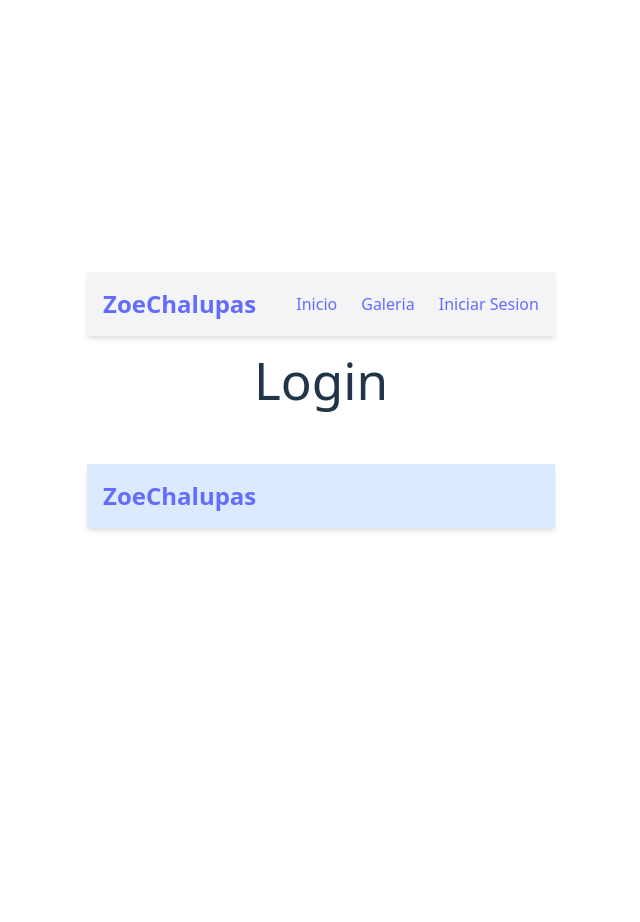
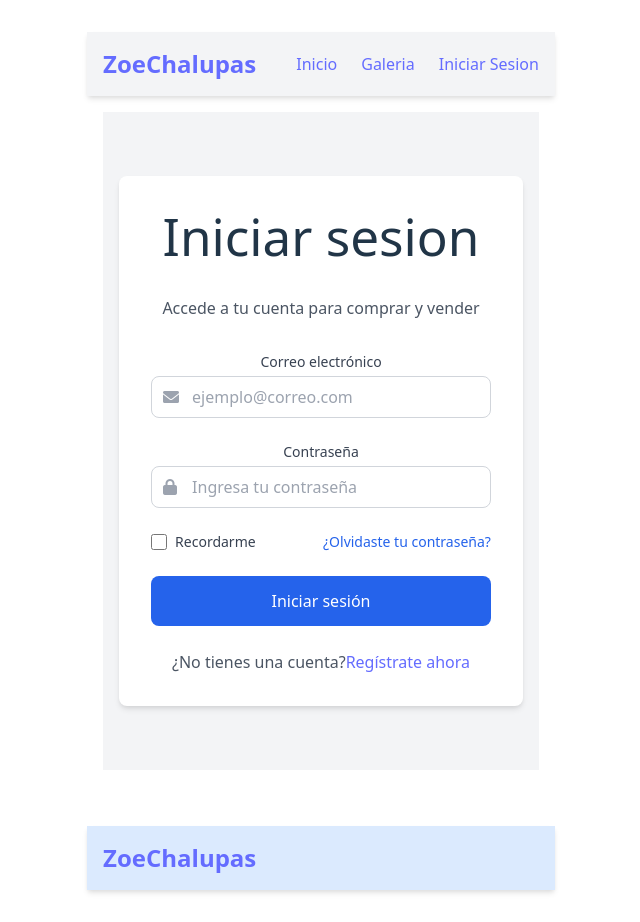
Before and after one commit to TheGreySam/ProyectoFinalG74, a React (Vite) app in the folder frontend/proyectofinal-g74-frontend/: page /Login in a window 1280 px wide. Shown: the whole page, without its empty margins (319-959 px from the left). Before the commit the page ends 800 px from the top, so only its background shows below. Built offline with nearby package versions, Linux system fonts and the light colour scheme.

Commit message:
Update Login.jsx

```diff
--- a/frontend/proyectofinal-g74-frontend/src/views/Login.jsx
+++ b/frontend/proyectofinal-g74-frontend/src/views/Login.jsx
@@ -1,5 +1,97 @@
 import React from "react";
+import { Link } from "react-router-dom";
 
 export default function Login() {
-  return <h1>Login</h1>;
+    return <div className="bg-gray-100">
+        <div className="container mx-auto px-4 py-16 max-w-md">
+            <div class="bg-white rounded-lg shadow-md p-8">
+                <div class="text-center mb-8">
+                    <h1 class="text-center mb-8">Iniciar sesion</h1>
+                    <p class="text-gray-600 mt-2">Accede a tu cuenta para comprar y vender</p>
+                </div>
+
+                <form>
+                    <div class="space-y-6">
+
+                        <div>
+                            <label for="email" class="block text-sm font-medium text-gray-700 mb-1">Correo electrónico</label>
+                            <div class="relative">
+                                <div class="absolute inset-y-0 left-0 pl-3 flex items-center pointer-events-none">
+                                    <i class="fas fa-envelope text-gray-400"></i>
+                                </div>
+                                <input
+                                    type="email"
+                                    id="email"
+                                    name="email"
+                                    placeholder="ejemplo@correo.com"
+                                    class="pl-10 w-full px-4 py-2 border border-gray-300 rounded-lg focus:ring-blue-500 focus:border-blue-500"
+                                    required
+                                />
+                            </div>
+                        </div>
+
+
+                        <div>
+                            <label for="password" class="block text-sm font-medium text-gray-700 mb-1">Contraseña</label>
+                            <div class="relative">
+                                <div class="absolute inset-y-0 left-0 pl-3 flex items-center pointer-events-none">
+                                    <i class="fas fa-lock text-gray-400"></i>
+                                </div>
+                                <input
+                                    type="password"
+                                    id="password"
+                                    name="password"
+                                    placeholder="Ingresa tu contraseña"
+                                    class="pl-10 w-full px-4 py-2 border border-gray-300 rounded-lg focus:ring-blue-500 focus:border-blue-500"
+                                    required
+                                />
+                            </div>
+                        </div>
+
+
+                        <div class="flex items-center justify-between">
+                            <div class="flex items-center">
+                                <input
+                                    id="remember-me"
+                                    name="remember-me"
+                                    type="checkbox"
+                                    class="h-4 w-4 text-blue-600 focus:ring-blue-500 border-gray-300 rounded"
+                                />
+                                <label for="remember-me" class="ml-2 block text-sm text-gray-700">
+                                    Recordarme
+                                </label>
+                            </div>
+                            <div class="text-sm">
+                                <a href="#" class="font-medium text-blue-600 hover:underline">
+                                    ¿Olvidaste tu contraseña?
+                                </a>
+                            </div>
+                        </div>
+
+
+                        <div>
+                            <button
+                                type="submit"
+                                class="w-full py-3 px-4 bg-blue-600 hover:bg-blue-700 text-white font-medium rounded-lg transition focus:outline-none focus:ring-4 focus:ring-blue-300"
+                            >
+                                Iniciar sesión
+                            </button>
+                        </div>
+                    </div>
+                </form>
+
+
+
+                <div class="text-center mt-6">
+                    <p class="text-gray-600">
+                        ¿No tienes una cuenta?
+                        <Link to="/Register" class="hover:text-blue-200 transition" >
+                            Regístrate ahora
+                        </Link>
+
+                    </p>
+                </div>
+            </div>
+        </div>
+    </div>;
 }
```
